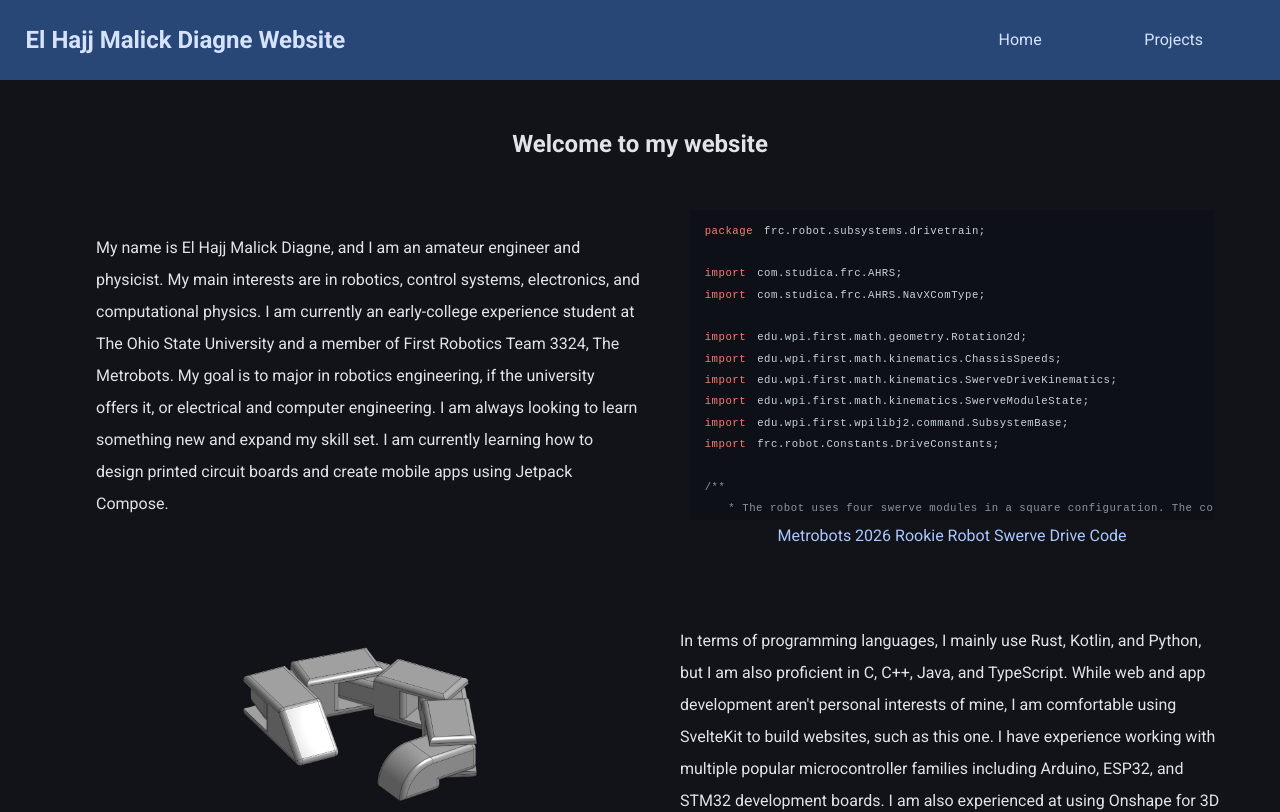
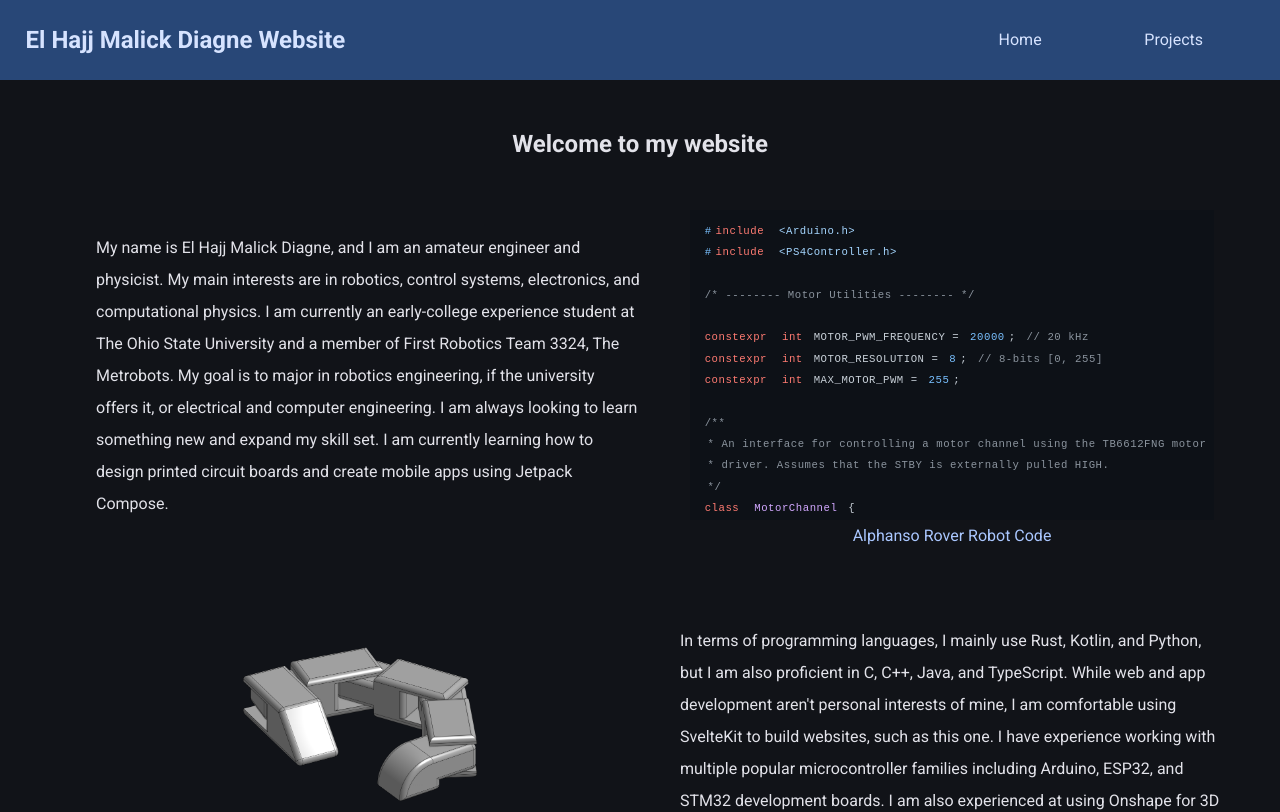
Before and after one commit to EHMD28/EHMD28.github.io, a SvelteKit app: page / in a window 1280 px wide. Shown: the top 812 px of the page. Built offline with nearby package versions, Linux system fonts and the light colour scheme.

Commit message:
changed swerve drive code on home page to alphanso code

```diff
--- a/src/routes/+page.svelte
+++ b/src/routes/+page.svelte
@@ -2,11 +2,11 @@
     import { resolve } from "$app/paths";
     import "highlight.js/styles/github-dark.css";
     import hljs from "highlight.js/lib/core";
-    import javaLang from "highlight.js/lib/languages/java";
+    import cppLang from "highlight.js/lib/languages/cpp";
     import articulatedSnakeImage from "$lib/assets/main/projects/thumbnails/articulated-snake-assembly.png";
     import { onMount } from "svelte";
 
-    hljs.registerLanguage("java", javaLang);
+    hljs.registerLanguage("cpp", cppLang);
 
     onMount(() => {
         hljs.highlightAll();
@@ -37,121 +37,215 @@
                 apps using Jetpack Compose.
             </p>
             <div class="code-and-caption">
-                <pre><code class="language-java"
-                        >package frc.robot.subsystems.drivetrain;
+                <pre><code class="language-cpp"
+                        >#include &lt;Arduino.h&gt;
+#include &lt;PS4Controller.h&gt;
 
-import com.studica.frc.AHRS;
-import com.studica.frc.AHRS.NavXComType;
+/* -------- Motor Utilities -------- */
 
-import edu.wpi.first.math.geometry.Rotation2d;
-import edu.wpi.first.math.kinematics.ChassisSpeeds;
-import edu.wpi.first.math.kinematics.SwerveDriveKinematics;
-import edu.wpi.first.math.kinematics.SwerveModuleState;
-import edu.wpi.first.wpilibj2.command.SubsystemBase;
-import frc.robot.Constants.DriveConstants;
+constexpr int MOTOR_PWM_FREQUENCY = 20000; // 20 kHz
+constexpr int MOTOR_RESOLUTION = 8; // 8-bits [0, 255]
+constexpr int MAX_MOTOR_PWM = 255;
 
 /**
-    * The robot uses four swerve modules in a square configuration. The code is based on the template
-    * provided by Rev Robotics at https://github.com/REVrobotics/MAXSwerve-Java-Template/tree/main.
+ * An interface for controlling a motor channel using the TB6612FNG motor
+ * driver. Assumes that the STBY is externally pulled HIGH.
  */
-public class DrivetrainSubsystem extends SubsystemBase &lbrace;
-    private final SwerveModule frontLeft = new SwerveModule(
-            DriveConstants.frontLeftDrivingId,
-            DriveConstants.frontLeftTurningId,
-            DriveConstants.frontLeftAngularOffset);
-    private final SwerveModule frontRight = new SwerveModule(
-            DriveConstants.frontRightDrivingId,
-            DriveConstants.frontRightTurningId,
-            DriveConstants.frontRightAngularOffset);
-    private final SwerveModule backRight = new SwerveModule(
-            DriveConstants.backRightDrivingId,
-            DriveConstants.backRightTurningId,
-            DriveConstants.backRightAngularOffset);
-    private final SwerveModule backLeft = new SwerveModule(
-            DriveConstants.backLeftDrivingId,
-            DriveConstants.backLeftTurningId,
-            DriveConstants.backLeftAngularOffset);
+class MotorChannel &lbrace;
+    private:
+        uint8_t in1_pin;
+        uint8_t in2_pin;
+        uint8_t pwm_channel;
+        bool is_reversed;
 
-    /** The robot uses a Studica NavX2 MXP IMU accelerometer connected to the MXP port on the RoboRio.
-        * All measurements are given in terms of degrees. */
-    private final AHRS gyro = new AHRS(NavXComType.kMXP_SPI);
 
-    public DrivetrainSubsystem() &lbrace;
-        zeroHeading();
+        void drive_cw(uint8_t duty_cycle) &lbrace;
+            digitalWrite(in1_pin, HIGH);
+            digitalWrite(in2_pin, LOW);
+            ledcWrite(pwm_channel, duty_cycle);
+        &rbrace;
+
+        void drive_ccw(uint8_t duty_cycle) &lbrace;
+            digitalWrite(in1_pin, LOW);
+            digitalWrite(in2_pin, HIGH);
+            ledcWrite(pwm_channel, duty_cycle);
+        &rbrace;
+
+    public:
+        MotorChannel(uint8_t in1_pin, uint8_t in2_pin, uint8_t pwm_pin, uint8_t channel, bool is_reversed) &lbrace;
+            this-&gt;in1_pin = in1_pin;
+            this-&gt;in2_pin = in2_pin;
+            this-&gt;pwm_channel = channel;
+            this-&gt;is_reversed = is_reversed;
+
+            pinMode(in1_pin, OUTPUT);
+            pinMode(in2_pin, OUTPUT);
+            pinMode(pwm_pin, OUTPUT);
+
+            ledcAttachPin(pwm_pin, channel);
+            ledcSetup(channel, MOTOR_PWM_FREQUENCY, MOTOR_RESOLUTION);
+
+            stopMotor();
         &rbrace;
 
         /**
-        * Drive the robot using inputs from the joysticks. The x-speed is from the x-axis of the left joystick.
-        * The y-speed (left-to-right) is from the y-axis of the left joystick. The rotation is from the y-axis
-        * of the right joystick.
-        *
-        * @param xSpeed The speed of the robot in the x-direction (front-to-back) on a [-1.0, 1.0] scale.
-        * @param ySpeed The speed of the robot in the y-direction (left-to-right) on  a [-1.0, 1.0] scale.
-        * @param rot The rotation of the robot on a [-1.0, 1.0] scale.
-        * @param fieldRelative Whether or not to drive the robot relative the current field.
+         * Brakes the motor and sets the duty cycle to 0.
          */
-    public void drive(double xSpeed, double ySpeed, double rot, boolean fieldRelative) &lbrace;
-        // Convert the commanded speeds into the correct units for the drivetrain
-        double xSpeedDelivered = xSpeed * DriveConstants.maxSpeed;
-        double ySpeedDelivered = ySpeed * DriveConstants.maxSpeed;
-        double rotDelivered = rot * DriveConstants.maxAngularSpeed;
-
-        var swerveModuleStates = DriveConstants.driveKinematics.toSwerveModuleStates(
-                fieldRelative
-                        ? ChassisSpeeds.fromFieldRelativeSpeeds(xSpeedDelivered,
-                                ySpeedDelivered,
-                                rotDelivered,
-                                getHeading())
-                        : new ChassisSpeeds(xSpeedDelivered, ySpeedDelivered, rotDelivered));
-        setModuleStates(swerveModuleStates);
+        void stopMotor() &lbrace;
+            digitalWrite(in1_pin, LOW);
+            digitalWrite(in2_pin, LOW);
+            ledcWrite(pwm_channel, 0);
         &rbrace;
 
         /**
-        * Sets the state of each module.
+         * @param speed The speed and direction to drive the motor. Value: [-255, 255].
+         */
+        void driveMotor(int16_t speed) &lbrace;
+            speed *= is_reversed ? -1 : 1;
+            /* CCW rotation is positive */
+            if (speed &gt; 0) &lbrace;
+                drive_ccw(speed);
+            &rbrace; else if (speed &lt; 0) &lbrace;
+                drive_cw(-speed);
+            &rbrace; else &lbrace;
+                stopMotor();
+            &rbrace;
+        &rbrace;
+&rbrace;;
+
+/* -------- Status LED -------- */
+constexpr uint8_t STATUS_LED_PIN = 2;
+constexpr uint16_t SHORT_DELAY = 2000;
+
+/* -------- Motor Driver 1 (Left Side) -------- */
+constexpr uint8_t DRIVER1_BIN2_PIN = 4;
+constexpr uint8_t DRIVER1_BIN1_PIN = 13;
+constexpr uint8_t DRIVER1_AIN2_PIN = 14;
+constexpr uint8_t DRIVER1_AIN1_PIN = 18;
+constexpr uint8_t DRIVER1_PWMB_PIN = 19;
+constexpr uint8_t DRIVER1_PWMA_PIN = 21;
+
+/* -------- Motor Driver 2 (Right Side) -------- */
+constexpr uint8_t DRIVER2_BIN2_PIN = 32;
+constexpr uint8_t DRIVER2_BIN1_PIN = 27;
+constexpr uint8_t DRIVER2_AIN2_PIN = 26;
+constexpr uint8_t DRIVER2_AIN1_PIN = 25;
+constexpr uint8_t DRIVER2_PWMB_PIN = 23;
+constexpr uint8_t DRIVER2_PWMA_PIN = 22;
+
+/* -------- Motor PWM Channels -------- */
+constexpr uint8_t FRONT_LEFT_CHANNEL = 1;
+constexpr uint8_t BACK_LEFT_CHANNEL = 2;
+constexpr uint8_t FRONT_RIGHT_CHANNEL = 3;
+constexpr uint8_t BACK_RIGHT_CHANNEL = 4;
+
+/* -------- Drivetrain -------- */
+/* The last argument to each constructor is whether or not the motor is reversed. */
+MotorChannel front_left_motor = MotorChannel(DRIVER1_AIN1_PIN, DRIVER1_AIN2_PIN, DRIVER1_PWMA_PIN,
+                                        FRONT_LEFT_CHANNEL, false);
+MotorChannel back_left_motor = MotorChannel(DRIVER1_BIN1_PIN, DRIVER1_BIN2_PIN, DRIVER1_PWMB_PIN,
+                                        BACK_LEFT_CHANNEL, false);
+MotorChannel front_right_motor = MotorChannel(DRIVER2_AIN1_PIN, DRIVER2_AIN2_PIN, DRIVER2_PWMA_PIN,
+                                        FRONT_RIGHT_CHANNEL, true);
+MotorChannel back_right_motor = MotorChannel(DRIVER2_BIN1_PIN, DRIVER2_BIN2_PIN, DRIVER2_PWMB_PIN,
+                                        BACK_RIGHT_CHANNEL, false);
+
+/**
+ * Drive the robot using inputs from a joystick.
  *
-        * @param desiredStates An array of SwerveModuleStates in the order [frontLeft, frontRight,
-        * backLeft, backRight].
+ * @param fwd The speed of the robot in the forwards-backwards direction.
+ * Forwards is positive, backwards is negative. Range: [-1.0, 1.0].
+ * @param strafe The speed of the robot in the side-to-side direction.
+ * Right is positive, left is negative. Range: [-1.0, 1.0].
+ * @param rot The speed to rotate the robot. Clockwise is positive (TODO: Check
+ * this). Range: [-1.0, 1.0].
  */
-    public void setModuleStates(SwerveModuleState[] desiredStates) &lbrace;
-        SwerveDriveKinematics.desaturateWheelSpeeds(desiredStates, DriveConstants.maxSpeed);
-        frontLeft.setDesiredState(desiredStates[0]);
-        frontRight.setDesiredState(desiredStates[1]);
-        backLeft.setDesiredState(desiredStates[2]);
-        backRight.setDesiredState(desiredStates[3]);
+void drive(double fwd, double strafe, double rot) &lbrace;
+    // Front left motor power
+    double fl = fwd + rot + strafe;
+    // Front right motor power
+    double fr = fwd - rot - strafe;
+    // Back left motor power
+    double bl = fwd + rot - strafe;
+    // Back right motor power
+    double br = fwd - rot + strafe;
+    /* Normalize motor powers if any of them exceed 1.0 in magnitude. */
+    double max_val = max(&lbrace;abs(fl), abs(fr), abs(bl), abs(br)&rbrace;);
+    if (max_val &gt; 1.0) &lbrace;
+        fl /= max_val;
+        fr /= max_val;
+        bl /= max_val;
+        br /= max_val;
+    &rbrace;
+    /* Convert from percentages to duty cycles */
+    int16_t fl_speed = fl * MAX_MOTOR_PWM;
+    int16_t fr_speed = fr * MAX_MOTOR_PWM;
+    int16_t bl_speed = bl * MAX_MOTOR_PWM;
+    int16_t br_speed = br * MAX_MOTOR_PWM;
+    /* Drive each motor */
+    front_left_motor.driveMotor(fl_speed);
+    front_right_motor.driveMotor(fr_speed);
+    back_left_motor.driveMotor(bl_speed);
+    back_right_motor.driveMotor(br_speed);
 &rbrace;
 
-    /**
-        * Calls the resetEncoders() method on all modules. Might remove if unused.
-        */
-    public void resetEncoders() &lbrace;
-        frontLeft.syncAndResetEncoders();
-        frontRight.syncAndResetEncoders();
-        backLeft.syncAndResetEncoders();
-        backRight.syncAndResetEncoders();
+void test_drive() &lbrace;
+    front_left_motor.driveMotor(100);
+    delay(SHORT_DELAY);
+    front_left_motor.stopMotor();
+    front_right_motor.driveMotor(100);
+    delay(SHORT_DELAY);
+    front_right_motor.stopMotor();
+    back_right_motor.driveMotor(100);
+    delay(SHORT_DELAY);
+    back_right_motor.stopMotor();
+    back_left_motor.driveMotor(100);
+    delay(SHORT_DELAY);
+    back_left_motor.stopMotor();
 &rbrace;
 
-    /**
-        * Sets the yaw of the gyrometer to 0.
-        */
-    public void zeroHeading() &lbrace;
-        gyro.reset();
+/* -------- Controller -------- */
+// This is the of the device the controller is paired with (not the controller itself).
+const char* PS4_MAC_ADDRESS = "44:85:00:A0:09:0F";
+// Through my testing, all values in the range of [-10, 10] (out of [-128, 127]) can be ignored as stick drift.
+constexpr int8_t JOYSTICK_DEADBAND = 10;
+constexpr int8_t MAX_JOYSTICK_INPUT = 128;
+
+int8_t apply_deadband(int8_t input) &lbrace;
+    return (abs(input) &lt;= JOYSTICK_DEADBAND) ? 0 : input;
 &rbrace;
 
-    /**
-        * @return The heading of the robot as Rotation2d object. The output is continuous (i.e. 361º
-        * does not wrap around to 1º). If the gyro is reversed (see Constants.java), then the direction
-        * is reversed.
-        */
-    public Rotation2d getHeading() &lbrace;
-        double direction = DriveConstants.isGyroReversed ? -1 : 1;
-        return Rotation2d.fromDegrees(direction * gyro.getAngle());
+void setup() &lbrace;
+    pinMode(STATUS_LED_PIN, OUTPUT);
+    PS4.begin(PS4_MAC_ADDRESS);
+    while (!PS4.isConnected()) &lbrace;
+        digitalWrite(STATUS_LED_PIN, HIGH);
+        delay(500);
+        digitalWrite(STATUS_LED_PIN, LOW);
+        delay(500);
     &rbrace;
+    digitalWrite(STATUS_LED_PIN, HIGH);
+&rbrace;
+
+void loop() &lbrace;
+    /* Raw joystick input values. Right is +x, left is +y, and range is [-128, 127]. */
+    int8_t raw_lx = PS4.LStickX();
+    int8_t raw_ly = PS4.LStickY();
+    int8_t raw_rx = PS4.RStickX();
+    /* Map raw inputs into percentages onto the interval [-1.0, 1.0]. */
+    double lx = (double) apply_deadband(raw_lx) / MAX_JOYSTICK_INPUT;
+    double ly = (double) apply_deadband(raw_ly) / MAX_JOYSTICK_INPUT;
+    double rx = (double) apply_deadband(raw_rx) / MAX_JOYSTICK_INPUT;
+    /* Drive robot using the controller inputs. Left joystick controls translation,
+    right joystick controls rotation. */
+    drive(ly, lx, -rx);
+    delay(100);
 &rbrace;</code
                     ></pre>
                 <div class="caption">
                     <a
-                        href="https://github.com/metrobots/26-Rookie/blob/32ccb3ba9ff398da91f6409dd19ca9e556fe7fff/src/main/java/frc/robot/subsystems/drivetrain/Drivetrain.java"
-                        >Metrobots 2026 Rookie Robot Swerve Drive Code</a
+                        href="https://github.com/EHMD28/alphanso-robot/blob/ada89326ff60431ab9d6a1a378b3b11965bb8cd7/src/main.cpp"
+                        >Alphanso Rover Robot Code</a
                     >
                 </div>
             </div>
```
Lines whose indentation alone changed are shown as unchanged.
